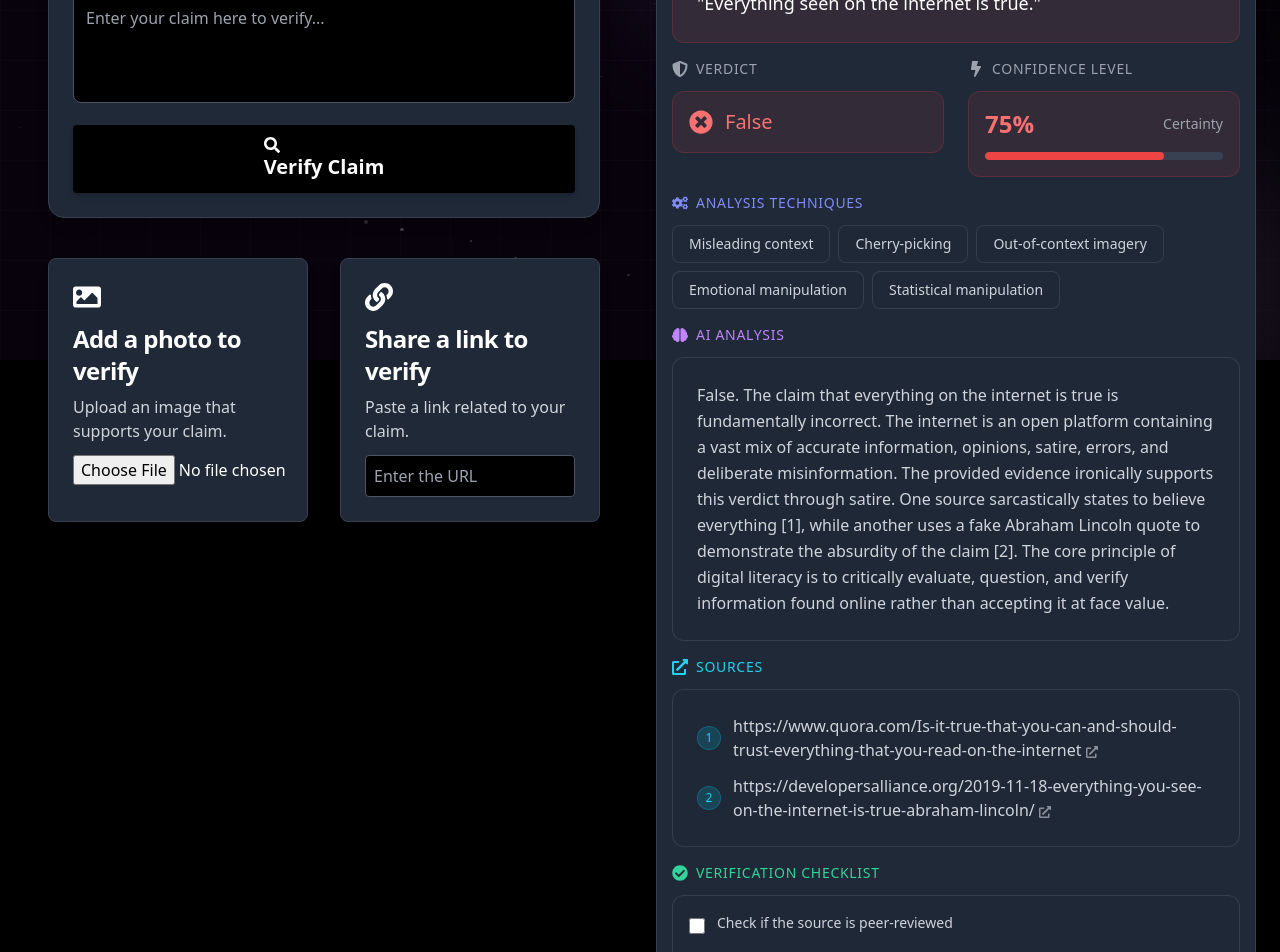
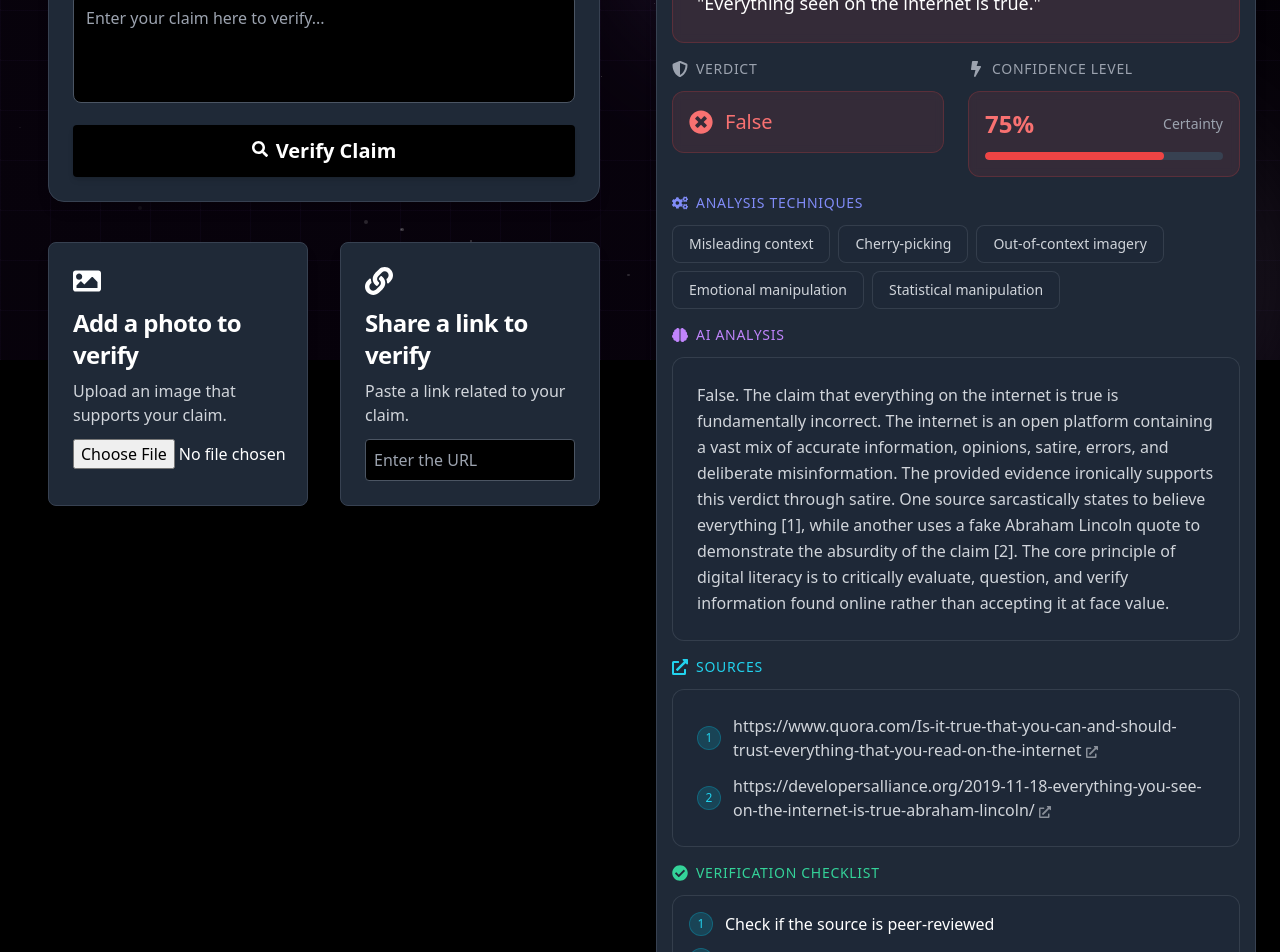
Before and after one commit to Satya-Shield/FrontEnd, a Next.js app: page / in a window 1280 px wide. Shown: the part 440-1392 px from the top of the page. Built offline with nearby package versions, Linux system fonts and the light colour scheme.

Commit message:
Bit of icons modification

```diff
--- a/app/components/BackendResponse.jsx
+++ b/app/components/BackendResponse.jsx
@@ -197,23 +197,12 @@ const BackendResponse = ({ jsonResponse }) => {
             <div className="bg-gray-800/60 border border-gray-600/50 rounded-xl p-4 backdrop-blur-sm space-y-3">
                 {checklist.map((item, index) => (
                     <div key={index} className="flex items-start gap-3">
-                        <div className="flex-shrink-0 mt-1">
-                            <input
-                                type="checkbox"
-                                id={`checklist-${index}`}
-                                checked={checkedItems[index] || false}
-                                onChange={() => handleCheckboxChange(index)}
-                                className="w-4 h-4 rounded border-gray-500 bg-gray-700 text-emerald-500 focus:ring-emerald-500 focus:ring-2"
-                            />
+                        <div className="flex-shrink-0 w-6 h-6 rounded-full bg-cyan-500/20 border border-cyan-500/30 flex items-center justify-center">
+                            <span className="text-xs text-cyan-400">{index + 1}</span>
                         </div>
-                        <label
-                        htmlFor={`checklist-${index}`}
-                        className={`text-sm leading-relaxed cursor-pointer transition-colors duration-200 ${
-                            checkedItems[index] ? 'text-emerald-300 line-through' : 'text-gray-300'
-                        }`}
-                        >
+
                         {item}
-                        </label>
+
                     </div>
                 ))}
             </div>
--- a/app/components/SearchInput.jsx
+++ b/app/components/SearchInput.jsx
@@ -1,7 +1,7 @@
 "use client";
 
 import React, { useState } from "react";
-import { FaSearch, FaSpinner } from "react-icons/fa";
+import { FaShieldAlt, FaSearch, FaSpinner } from "react-icons/fa";
 
 const SearchInput = ({ onSearch, loading, searchQuery, setSearchQuery, selectedFile, selectedUrl, onClearFile, onClearUrl }) => {
   const [inputValue, setInputValue] = useState(searchQuery || "");
@@ -37,9 +37,12 @@ const SearchInput = ({ onSearch, loading, searchQuery, setSearchQuery, selectedF
   return (
     <div className="flex flex-col items-start justify-start w-full mt-8 px-6">
       <div className="bg-gray-800 backdrop-blur-lg border border-gray-700 rounded-2xl p-6 w-full max-w-2xl shadow-lg">
-        <h3 className="text-2xl font-semibold mb-4 text-white">
-          Quick Fact Check
-        </h3>
+        <div className="flex">
+          <FaShieldAlt className="w-5 h-5 text-whiet-400 mr-2 mt-1" />
+          <h3 className="text-2xl font-semibold mb-4 text-white">
+            Quick Fact Check
+          </h3>
+        </div>
 
         <form onSubmit={handleSubmit} className="space-y-4">
             <div className="space-y-4">
@@ -52,13 +55,13 @@ const SearchInput = ({ onSearch, loading, searchQuery, setSearchQuery, selectedF
 
                 <button type="submit" className="w-full flex items-center justify-center gap-2 bg-black hover:opacity-90 transition rounded py-3 text-xl font-semibold shadow-md text-white">
                     {loading ? (
-                        <div>
-                            <FaSpinner className="w-4 h-4 animate-spin" />
+                        <div className="flex">
+                            <FaSpinner className="w-4 h-4 animate-spin mt-1 mr-2" />
                             Verifying Claim...
                         </div>
                     ) : (
-                        <div>
-                            <FaSearch className="w-4 h-4" />
+                        <div className="flex">
+                            <FaSearch className="w-4 h-4 mt-1 mr-2" />
                             Verify Claim
                         </div>
                     )}
--- a/app/page.jsx
+++ b/app/page.jsx
@@ -10,6 +10,7 @@ import SearchInput from "./components/SearchInput";
 
 // TODO :
 // BRING IN AN ANIMATED EFFECT TO THE RESPONSE
+// (done) Remove the checkboxes from the verification checklist
 // The icon near the verify claim needs to be fixed
 // MODIFY THE ICONS FOR THE SEARCH INPUT BAR
 // GET TO KNOW HOW ACTUALLY ARE WE PLANNING TO SEND IMAGE TO BACKEND (seems to be an issue with cors, check that)
```
